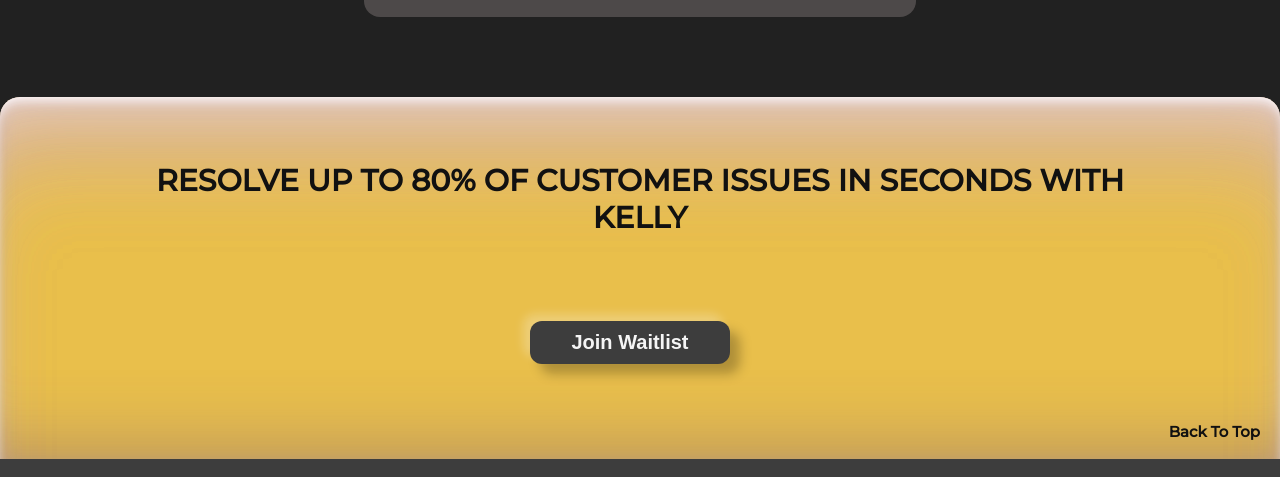
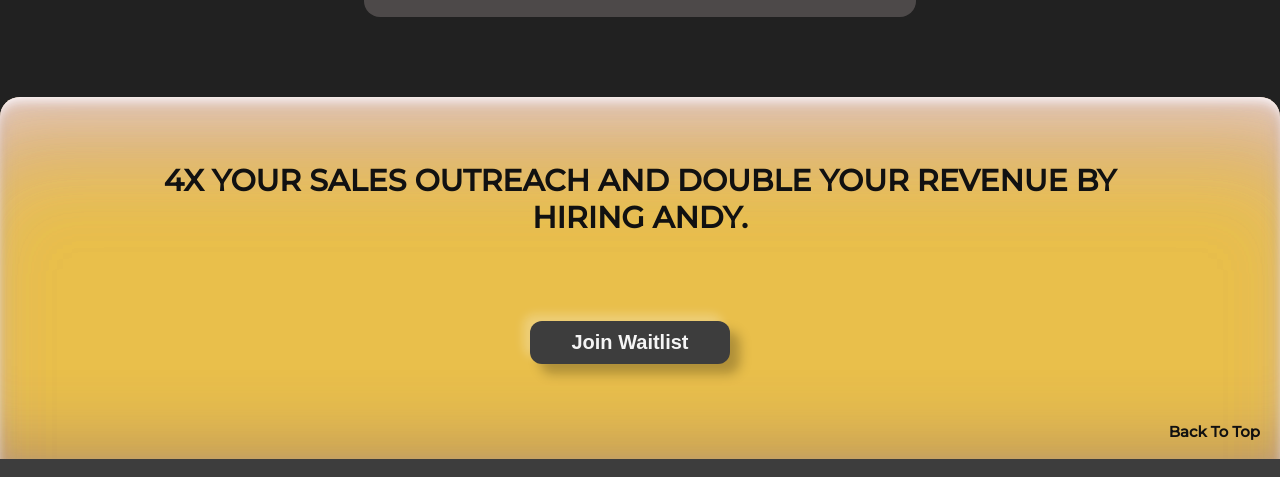
Before and after one commit to Kerubo0/sales-repp, a website: page public/index.html in a window 1280 px wide. Shown: the part 4207-4684 px from the top of the page. Drawn offline with Linux system fonts and the light colour scheme.

Commit message:
edited save-text

```diff
--- a/public/index.html
+++ b/public/index.html
@@ -289,7 +289,7 @@
 <div class="final-sale flex column">
   <div class="banner flex center">
     <h2 class="save-text">
-      RESOLVE UP TO 80% OF CUSTOMER ISSUES IN SECONDS WITH KELLY
+      4X YOUR SALES OUTREACH AND DOUBLE YOUR REVENUE BY HIRING ANDY.
     </h2>
   </div>
 
```
